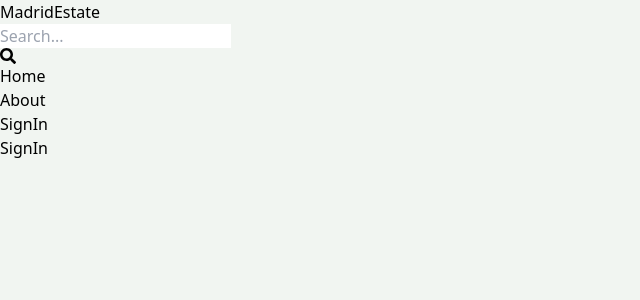
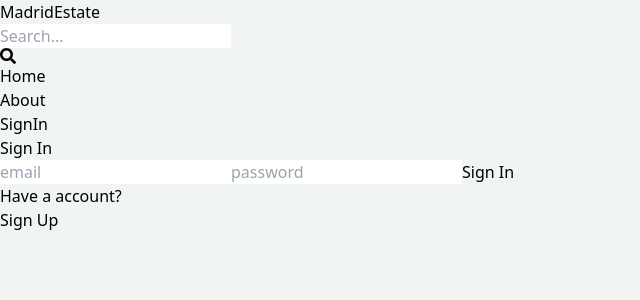
Before and after one commit to santoshkbrj/MERN-Estate, a React app in the folder client/: page /sign-in in a window 1280 px wide. Shown: the top 300 px of the page, without its empty margins (0-640 px from the left). Built offline with nearby package versions, Linux system fonts and the light colour scheme; the HTML template or start-up script is replaced by a standard one.

Commit message:
Complete signin page functionality

```diff
--- a/client/src/pages/SignIn.jsx
+++ b/client/src/pages/SignIn.jsx
@@ -1,8 +1,65 @@
-import React from 'react'
+import React, { useState } from 'react'
+import { Link, useNavigate } from 'react-router-dom';
 
 function SignIn() {
+    const [formData, setFormData] = useState({});
+    const [error, setError] = useState(false);
+    const [loading, setLoading] = useState(false);
+    const navigate = useNavigate();
+
+    const handleChange = (e) => {
+        setFormData(
+            {
+                ...formData,
+                [e.target.id]: e.target.value,
+            });
+    };
+
+    const handleSubmit = async (e) => {
+        e.preventDefault();
+        try {
+            setLoading(true);
+            const res = await fetch('/api/auth/signin', {
+                method: 'POST',
+                headers: {
+                    'Content-Type': 'application/json',
+                },
+                body: JSON.stringify(formData),
+            });
+            const data = await res.json();
+            if (data.success === false) {
+                setLoading(false)
+                setError(data.message);
+                return;
+            }
+            setLoading(false);
+            setError(null);
+            navigate('/');
+        } catch (error) {
+            setLoading(false);
+            setError(error.message);
+        }
+
+    }
+
+
+
     return (
-        <div>SignIn</div>
+        <div className="p-3 max-w-lg mx-auto">
+            <h1 className='text-3xl text-center font-semibold my-7'>Sign In</h1>
+            <form className='flex flex-col gap-4' onSubmit={handleSubmit}>
+                <input type="email" placeholder='email' className='border p-3 rounded-lg' id='email' onChange={handleChange} />
+                <input type="password" placeholder='password' className='border p-3 rounded-lg' id='password' onChange={handleChange} />
+                <button disabled={loading} className='bg-slate-700 text-white p-3 rounded-lg uppercase hover:opacity-95 disabled:opacity-80'>{loading ? 'Loading...' : 'Sign In'}</button>
+            </form>
+            <div className="flex gap-2 mt-5">
+                <p>Have a account?</p>
+                <Link to={"/sign-up"}>
+                    <span className='text-blue-700 '>Sign Up</span>
+                </Link>
+            </div>
+            {error && <p className='text-red-500 mt-5'>{error}</p>}
+        </div>
     )
 }
 
--- a/client/src/pages/SignUp.jsx
+++ b/client/src/pages/SignUp.jsx
@@ -51,7 +51,7 @@
             <form className='flex flex-col gap-4' onSubmit={handleSubmit}>
                 <input type="text" placeholder='username' className='border p-3 rounded-lg' id='username' onChange={handleChange} />
                 <input type="email" placeholder='email' className='border p-3 rounded-lg' id='email' onChange={handleChange} />
-                <input type="pssword" placeholder='password' className='border p-3 rounded-lg' id='password' onChange={handleChange} />
+                <input type="password" placeholder='password' className='border p-3 rounded-lg' id='password' onChange={handleChange} />
                 <button disabled={loading} className='bg-slate-700 text-white p-3 rounded-lg uppercase hover:opacity-95 disabled:opacity-80'>{loading ? 'Loading...' : 'Sign up'}</button>
             </form>
             <div className="flex gap-2 mt-5">
```
